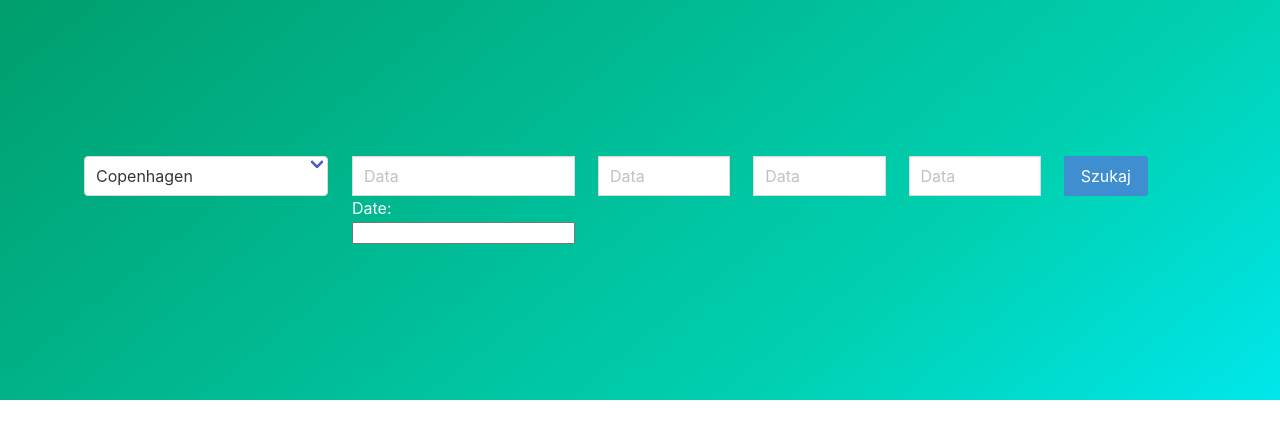
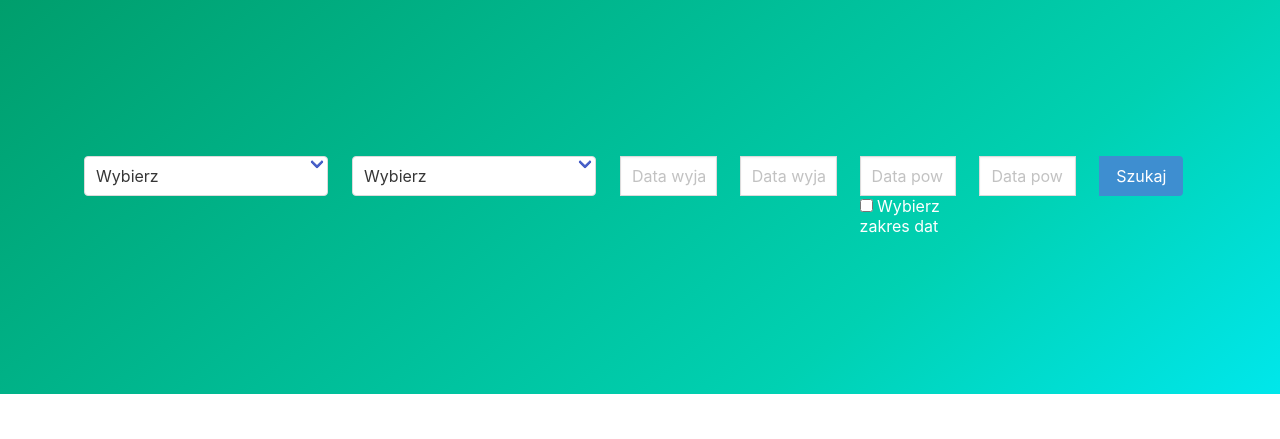
Before and after one commit to DziadekPrzemek/TravelZero, a Django app: page / in a window 1280 px wide. Shown: the part 52-491 px from the top of the page. Run offline with Django 3.2, Linux system fonts and the light colour scheme; some libraries are stand-ins or nearby versions.

Commit message:
some changes in wsgi path

```diff
--- a/Travel0/forms.py
+++ b/Travel0/forms.py
@@ -5,7 +5,8 @@ from .models import Flights
 
 class FlightsForm(forms.ModelForm):
 
-    AIRPORTS = (('CPH', 'Copenhagen'), ('OLB', 'Olbia'), ('VNO', 'Vilnius'), ('FCO', 'Rome Fiumicino'),
+    AIRPORTS =  (
+                ('wybierz','Wybierz'), ('CPH', 'Copenhagen'), ('OLB', 'Olbia'), ('VNO', 'Vilnius'), ('FCO', 'Rome Fiumicino'),
                 ('NCL', 'Newcastle'), ('DUS', 'Dusseldorf Int.'),('RMI', 'Rimini'), ('KIR', 'Kerry'),
                 ('SJU', 'San Juan'), ('BRU', 'Brussels'), ('TUF', 'Tours Loire Valley'),
                 ('VVI', 'Santa Cruz'), ('EDI', 'Edinburgh'), ('CCF', 'Carcassonne'),
@@ -71,17 +72,19 @@ class FlightsForm(forms.ModelForm):
                 ('PMO', 'Palermo'), ('DUB', 'Dublin'), ('SDR', 'Santander'), ('CRA', 'Craiova'),
                 ('BOS', 'Boston'))
 
-    outboundDepartureAirportIataCode = forms.ChoiceField(choices=AIRPORTS, required=True )
+    outboundDepartureAirportIataCode = forms.ChoiceField(choices=AIRPORTS, required=True)
+    arrivalAirportIataCode = forms.ChoiceField(choices=AIRPORTS, required=True)
 
 
     class Meta:
         model = Flights
-        fields = ['outboundDepartureAirportIataCode','outboundDepartureDateFrom','outboundDepartureDateTo',
+        fields = ['outboundDepartureAirportIataCode','arrivalAirportIataCode','outboundDepartureDateFrom','outboundDepartureDateTo',
                     'inboundDepartureDateFrom', 'inboundDepartureDateTo']
         widgets = {'outboundDepartureAirportIataCode' : TextInput(attrs={'class' : 'input', 'placeholder' : 'IATAe'}),
-                    'outboundDepartureDateFrom' : DateInput(attrs={'class' : 'input', 'placeholder' : 'Data'}),
-                    'outboundDepartureDateTo' : DateInput(attrs={'class' : 'input', 'placeholder' : 'Data'}),
-                    'inboundDepartureDateFrom' : DateInput(attrs={'class' : 'input', 'placeholder' : 'Data'}),
-                    'inboundDepartureDateTo' : DateInput(attrs={'class' : 'input', 'placeholder' : 'Data'}),
+                    'arrivalAirportIataCode' : TextInput(attrs={'class' : 'input', 'placeholder' : 'IATAe'}),
+                    'outboundDepartureDateFrom' : DateInput(attrs={'class' : 'input', 'placeholder' : 'Data wyjazdu'}),
+                    'outboundDepartureDateTo' : DateInput(attrs={'class' : 'input', 'placeholder' : 'Data wyjazdu'}),
+                    'inboundDepartureDateFrom' : DateInput(attrs={'class' : 'input', 'placeholder' : 'Data powrotu'}),
+                    'inboundDepartureDateTo' : DateInput(attrs={'class' : 'input', 'placeholder' : 'Data powrotu'}),
 
         }
--- a/Travel0/models.py
+++ b/Travel0/models.py
@@ -7,6 +7,7 @@ class Flights(models.Model):
     outboundDepartureDateTo = models.DateField()
     inboundDepartureDateFrom = models.DateField()
     inboundDepartureDateTo = models.DateField()
+    arrivalAirportIataCode = models.CharField(max_length = 3)
 
 
     def __str__(self):
--- a/Travel0/templates/travel0/index.html
+++ b/Travel0/templates/travel0/index.html
@@ -7,14 +7,6 @@
     <meta http-equiv="X-UA-Compatible" content="ie=edge">
     <title>TravelZero.com</title>
     <link rel="stylesheet" href="https://cdnjs.cloudflare.com/ajax/libs/bulma/0.6.2/css/bulma.css" />
-    <link rel="stylesheet" href="http://code.jquery.com/ui/1.11.0/themes/smoothness/jquery-ui.css">
-    <script src="http://code.jquery.com/jquery-1.9.1.js"></script>
-    <script src="http://code.jquery.com/ui/1.11.0/jquery-ui.js"></script>
-    <script>
-    $(document).ready(function() {
-        $('.datepicker').datepicker();
-    });
-    </script>
 </head>
 <body>
 <!--Navbar section-->
@@ -43,15 +35,21 @@
                                 <div class="select column is-offset-0 is-2.5">
                                     {{form.outboundDepartureAirportIataCode}}
                                 </div>
+                                <div class="select column is-offset-0 is-2.5">
+                                        {{form.arrivalAirportIataCode}}
+                                    </div>
                                 <div class="control column is-offset-0.5 is-2.5">
                                     {{form.outboundDepartureDateFrom}}
-                                    <p>Date: <input type="text" id="datepicker"></p>
                                 </div>
                                 <div class="control column is-offset-0.5 is-2.5" >
                                     {{form.outboundDepartureDateTo}}
                                 </div>
                                 <div class="control column is-offset-0.5 is-2.5" >
                                     {{form.inboundDepartureDateFrom}}
+                                    <label class="checkbox">
+                                            <input type="checkbox">
+                                            Wybierz zakres dat
+                                    </label>
                                 </div>
                                 <div class="control column is-offset-0.5 is-2.5" >
                                     {{form.inboundDepartureDateTo}}
--- a/Travel0/views.py
+++ b/Travel0/views.py
@@ -8,7 +8,8 @@ from .forms import FlightsForm
 
 def index(request):
 
-    apikey = ""
+    apikey = "mBZ3XsuiZc6cuqT0cu8xPJt50wZcqxRG"
+    url1 = 'http://apigateway.ryanair.com/pub/v1/farefinder/3/roundTripFares?departureAirportIataCode={}&arrivalAirportIataCode={}&outboundDepartureDateFrom={}&outboundDepartureDateTo={}&currency=PLN&language=pl&inboundDepartureDateFrom={}&inboundDepartureDateTo={}&apikey={}'
     url = 'http://apigateway.ryanair.com/pub/v1/farefinder/3/roundTripFares?departureAirportIataCode={}&outboundDepartureDateFrom={}&outboundDepartureDateTo={}&currency=PLN&language=pl&inboundDepartureDateFrom={}&inboundDepartureDateTo={}&apikey={}'
 
 
@@ -21,8 +22,8 @@ def index(request):
             outboundDepartureDateTo = form.cleaned_data['outboundDepartureDateTo']
             inboundDepartureDateFrom = form.cleaned_data['inboundDepartureDateFrom']
             inboundDepartureDateTo = form.cleaned_data['inboundDepartureDateTo']
-
-            response = requests.get(url.format(departureAirportIataCodes,outboundDepartureDateFrom,outboundDepartureDateTo,inboundDepartureDateFrom,inboundDepartureDateTo,apikey)).json()
+            arrivalAirportIataCode = form.cleaned_data['arrivalAirportIataCode']
+            response = requests.get(url.format(departureAirportIataCodes,arrivalAirportIataCode,outboundDepartureDateFrom,outboundDepartureDateTo,inboundDepartureDateFrom,inboundDepartureDateTo,apikey)).json()
             items = len(response["fares"])
 
             fares = []
--- a/TravelZero/settings.py
+++ b/TravelZero/settings.py
@@ -25,7 +25,7 @@ SECRET_KEY = 'wy90a((p0o&+uf@_=wu13(1am@c_iq3+-eee63d$q@0nx_@qfr'
 # SECURITY WARNING: don't run with debug turned on in production!
 DEBUG = True
 
-ALLOWED_HOSTS = []
+ALLOWED_HOSTS = ['travelzero.eu-west-1.elasticbeanstalk.com']
 
 
 # Application definition
```
Also changed, not shown: requirements.txt (added, +17 -0 lines), .elasticbeanstalk/config.yml (added), 2 other files.
